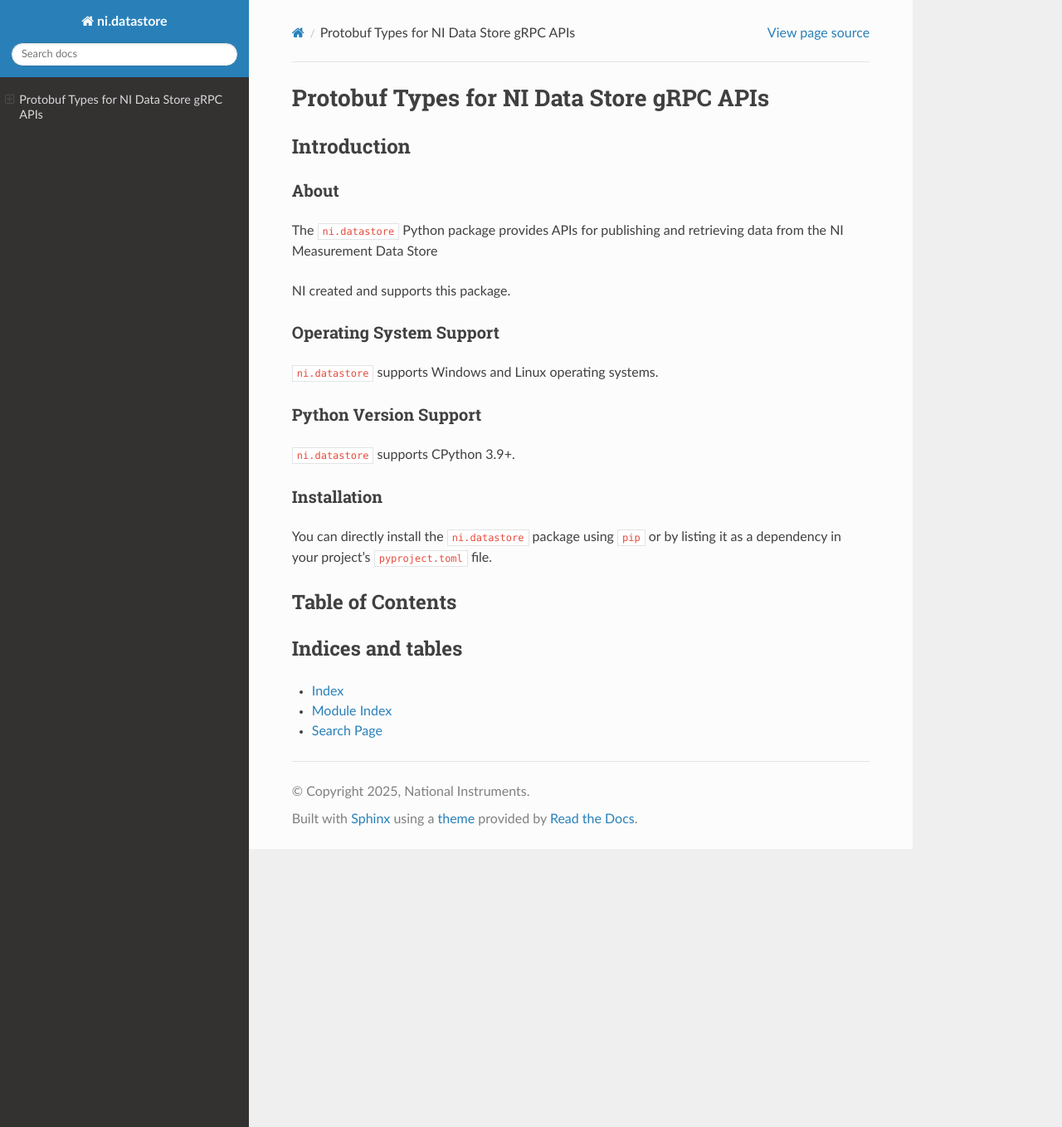
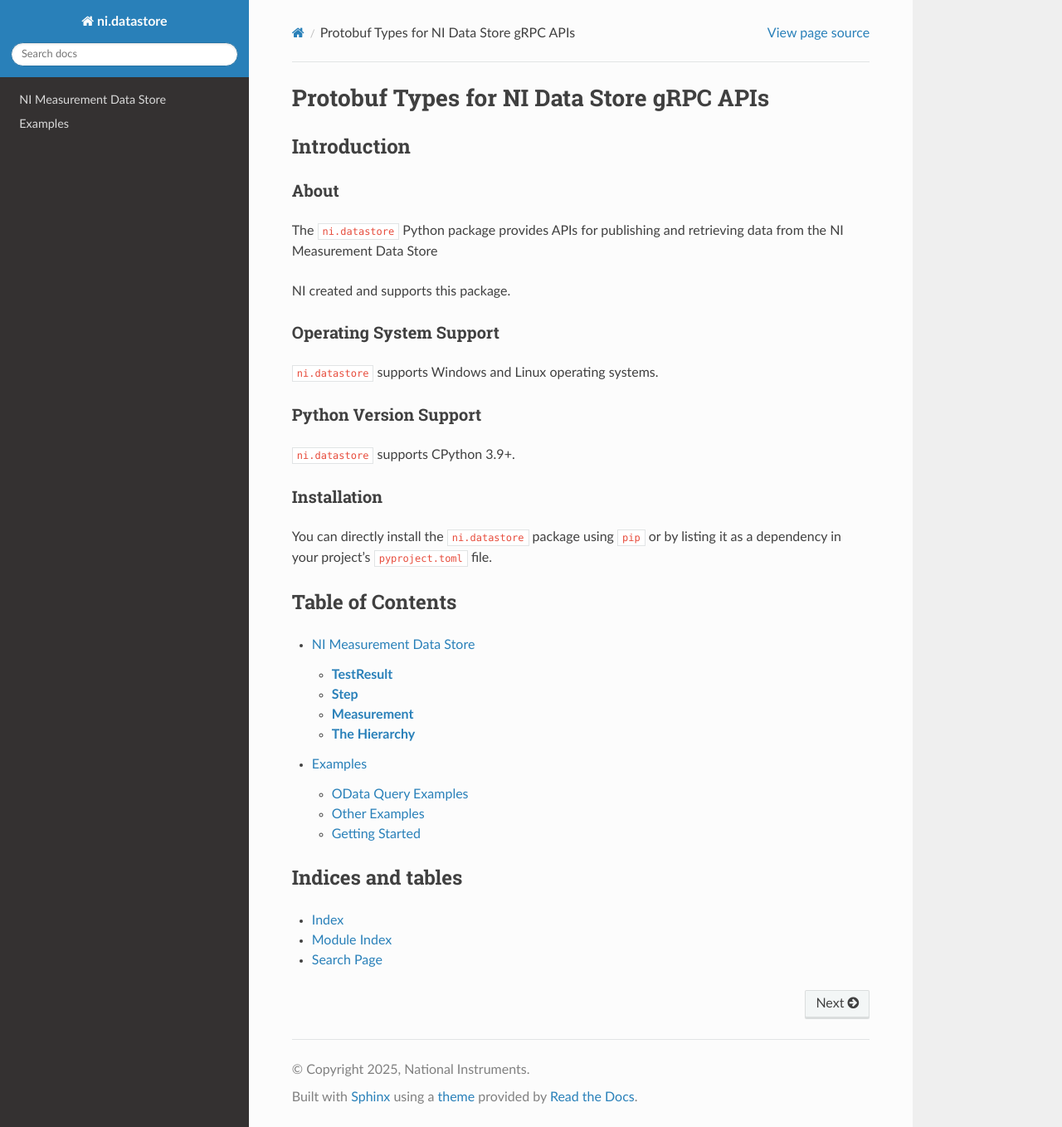
Before and after one commit to ni/datastore-python, a Sphinx documentation site: the page built from docs/index.rst, in a window 1280 px wide and 1358 px high. Shown: the whole window at 83% size. Built offline with Sphinx 7.4.7 and the Read the Docs theme 3.1.0, drawn with Linux system fonts in a browser that asks for light colours; pages that are not in the unit, such as notebooks, are missing from menus; some of the changed lines change nothing that is shown.

Commit message:
Fix docs build

```diff
--- a/docs/conf.py
+++ b/docs/conf.py
@@ -77,6 +77,7 @@
     "_build",
     "Thumbs.db",
     ".DS_Store",
+    "**.ipynb_checkpoints",
 ]
 
 intersphinx_mapping = {
--- /dev/null
+++ b/docs/examples/index.rst
@@ -0,0 +1,40 @@
+########
+Examples
+########
+
+This section contains Jupyter notebook examples demonstrating how to use the NI Data Store.
+
+All example notebooks are located in the ``examples/notebooks/`` directory of the repository.
+
+OData Query Examples
+====================
+
+These notebooks demonstrate how to query data and metadata using OData syntax:
+
+**Setup and Sample Data:**
+
+* `publish_sample_data.ipynb <https://github.com/ni/datastore-python/blob/main/examples/notebooks/query/publish_sample_data.ipynb>`_ - Creates comprehensive sample data for query examples
+
+**Query Examples:**
+
+* `query_metadata.ipynb <https://github.com/ni/datastore-python/blob/main/examples/notebooks/query/query_metadata.ipynb>`_ - Demonstrates metadata queries (operators, hardware, UUTs, etc.)
+* `query_measurements.ipynb <https://github.com/ni/datastore-python/blob/main/examples/notebooks/query/query_measurements.ipynb>`_ - Demonstrates measurement and condition queries
+
+Other Examples
+==============
+
+Additional examples for various use cases:
+
+* `publish_measurement.ipynb <https://github.com/ni/datastore-python/blob/main/examples/notebooks/overview/publish_measurement.ipynb>`_ - Basic measurement publishing
+* `alias.ipynb <https://github.com/ni/datastore-python/blob/main/examples/notebooks/alias/alias.ipynb>`_ - Working with aliases
+* `custom_metadata.ipynb <https://github.com/ni/datastore-python/blob/main/examples/notebooks/custom-metadata/custom_metadata.ipynb>`_ - Custom metadata examples
+* `publish_waveforms.ipynb <https://github.com/ni/datastore-python/blob/main/examples/notebooks/voltage-regulator/publish_waveforms.ipynb>`_ - Publishing waveform data
+
+Getting Started
+===============
+
+1. **Run the setup notebook first:** Start with ``publish_sample_data.ipynb`` to create sample data
+2. **Explore queries:** Try the OData query examples to learn filtering and data retrieval
+3. **Adapt for your use case:** Use the other examples as templates for your specific needs
+
+All notebooks include detailed explanations and can be run in any Jupyter environment with the ``ni.datastore`` package installed.
--- a/docs/index.rst
+++ b/docs/index.rst
@@ -10,6 +10,8 @@
 .. toctree::
    :maxdepth: 4
 
+   reference/data-store-usage
+   examples/index
    autoapi/index
    autoapi/ni/datastore/index
 
```
